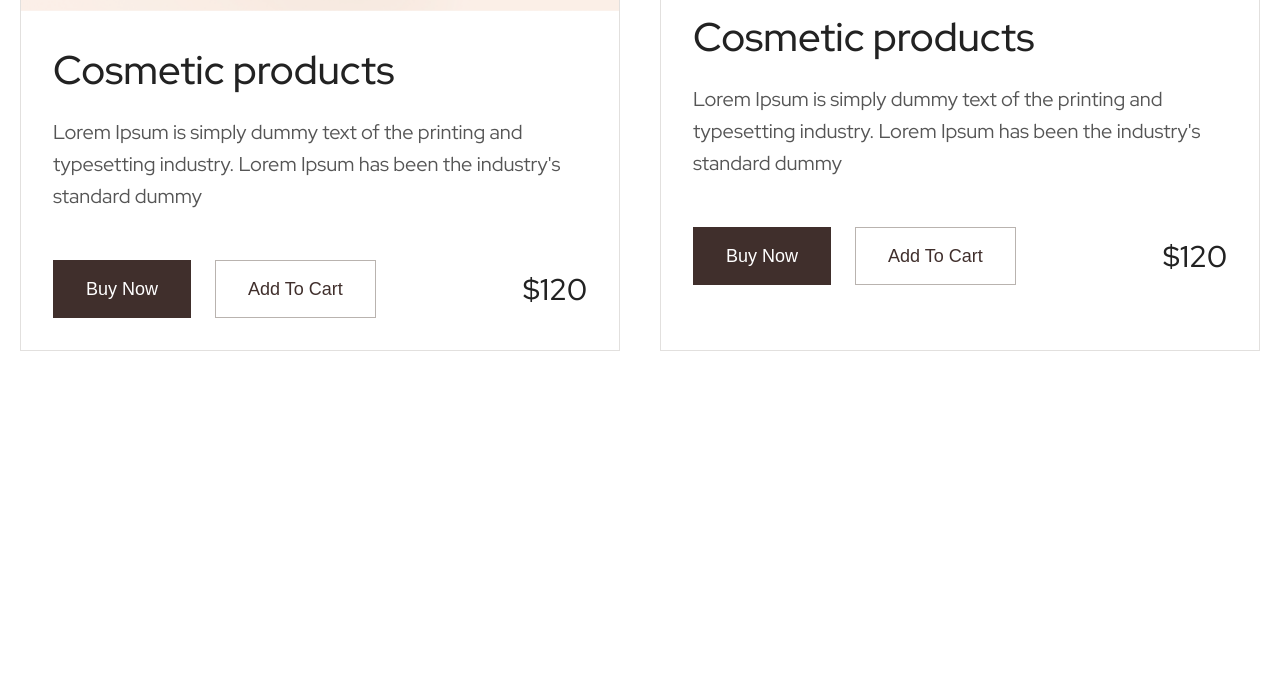
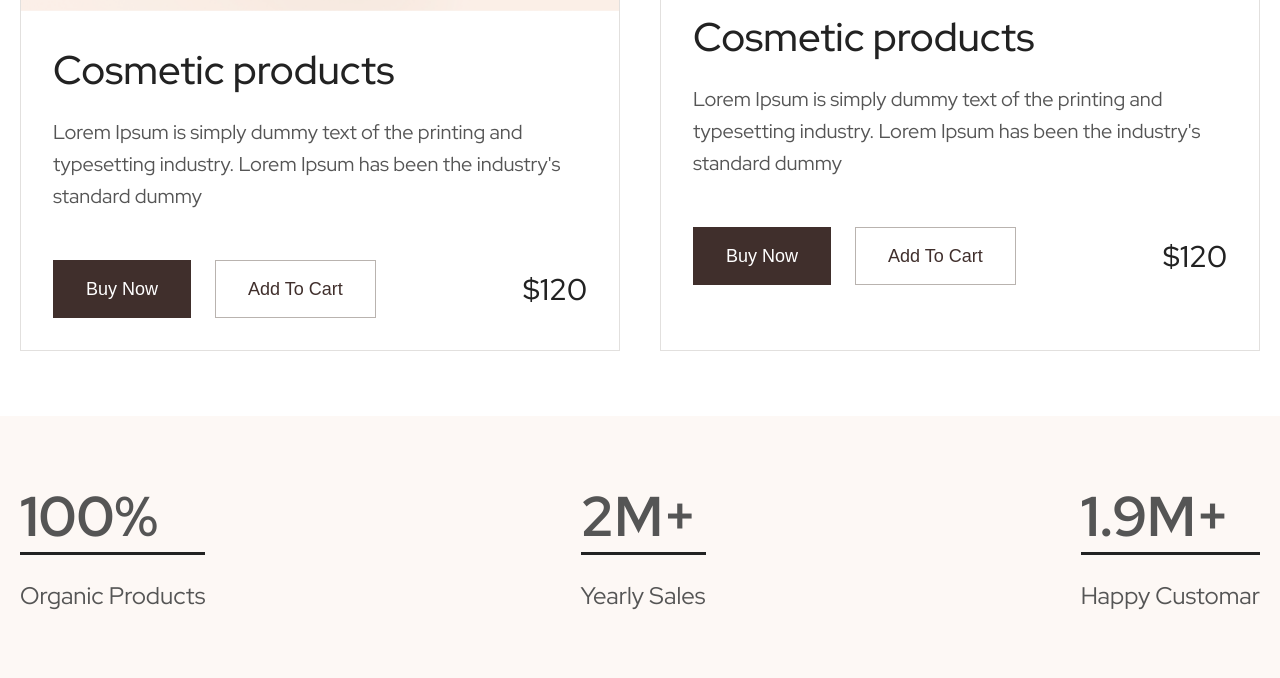
Before and after one commit to ArtemMerkushyn/dudeshape, a plain HTML site: page index.html in a window 1280 px wide. Shown: the part 1803-2481 px from the top of the page. Before the commit the page ends 2219 px from the top, so only its background shows below. Drawn offline with nearby package versions, Linux system fonts and the light colour scheme.

Commit message:
wrote the section for benefits

```diff
--- a/css/styles.css
+++ b/css/styles.css
@@ -290,7 +290,6 @@ li {
 /*=====================================================================================*/
 /* popular */
 /*=====================================================================================*/
-
 .popular .container .popular__item:nth-child(2) {
     display: flex;
     justify-content: space-between;
@@ -388,3 +387,38 @@ li {
     border: 1px solid #685A5275;
     color: #402F2C;
 }
+/*=====================================================================================*/
+/* benefits */
+/*=====================================================================================*/
+.benefits {
+    background: #FDF8F5;
+}
+
+.benefits .container {
+    display: flex;
+    justify-content: space-between;
+}
+
+.benefits__item h5 {
+    font-size: 56px;
+    line-height: 70px;
+    font-weight: 700;
+    position: relative;
+    margin-bottom: 30px;
+}
+
+.benefits__item h5::before {
+    content: '';
+    height: 3px;
+    width: 100%;
+    background: #222222;
+    position: absolute;
+    bottom: -4px;
+    left: 0;
+}
+
+.benefits__item span {
+    font-size: 24px;
+    line-height: 30px;
+    font-weight: 400;
+}
--- a/index.html
+++ b/index.html
@@ -93,7 +93,7 @@
     </section>
 
     <!-- popular -->
-     <section class="popular">
+    <section class="popular">
         <div class="container">
             <h3 class="title">Our Porular Product</h3>
             <div class="popular__item">
@@ -132,7 +132,25 @@
                 </div>
             </div>
         </div>
-     </section>
+    </section>
+
+    <!-- benefits -->
+    <section class="benefits">
+        <div class="container">
+            <div class="benefits__item">
+                <h5>100%</h5>
+                <span>Organic Products</span>
+            </div>
+            <div class="benefits__item">
+                <h5>2M+</h5>
+                <span>Yearly Sales</span>
+            </div>
+            <div class="benefits__item">
+                <h5>1.9M+</h5>
+                <span>Happy Customar</span>
+            </div>
+        </div>
+    </section>
 
     <!-- Подключение слайдера -->
     <script src="https://code.jquery.com/jquery-3.6.0.min.js"></script>
```
